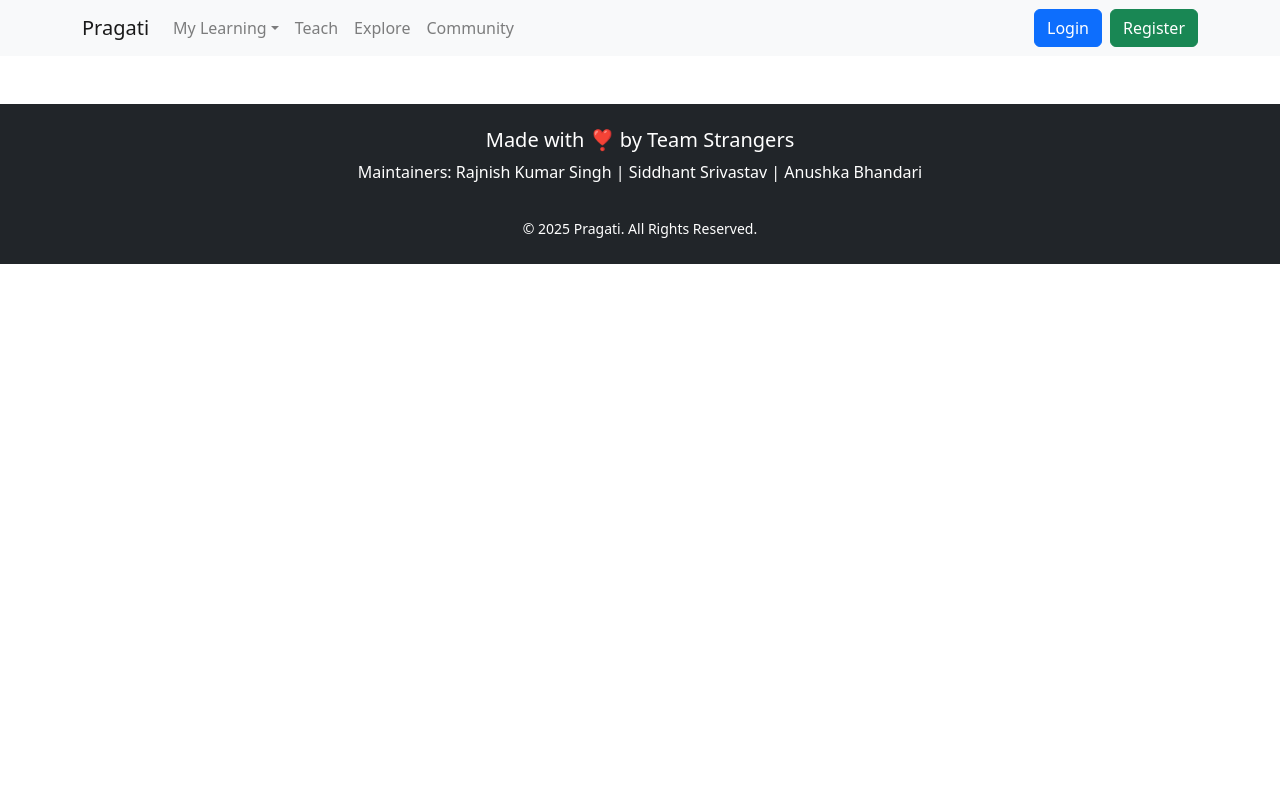
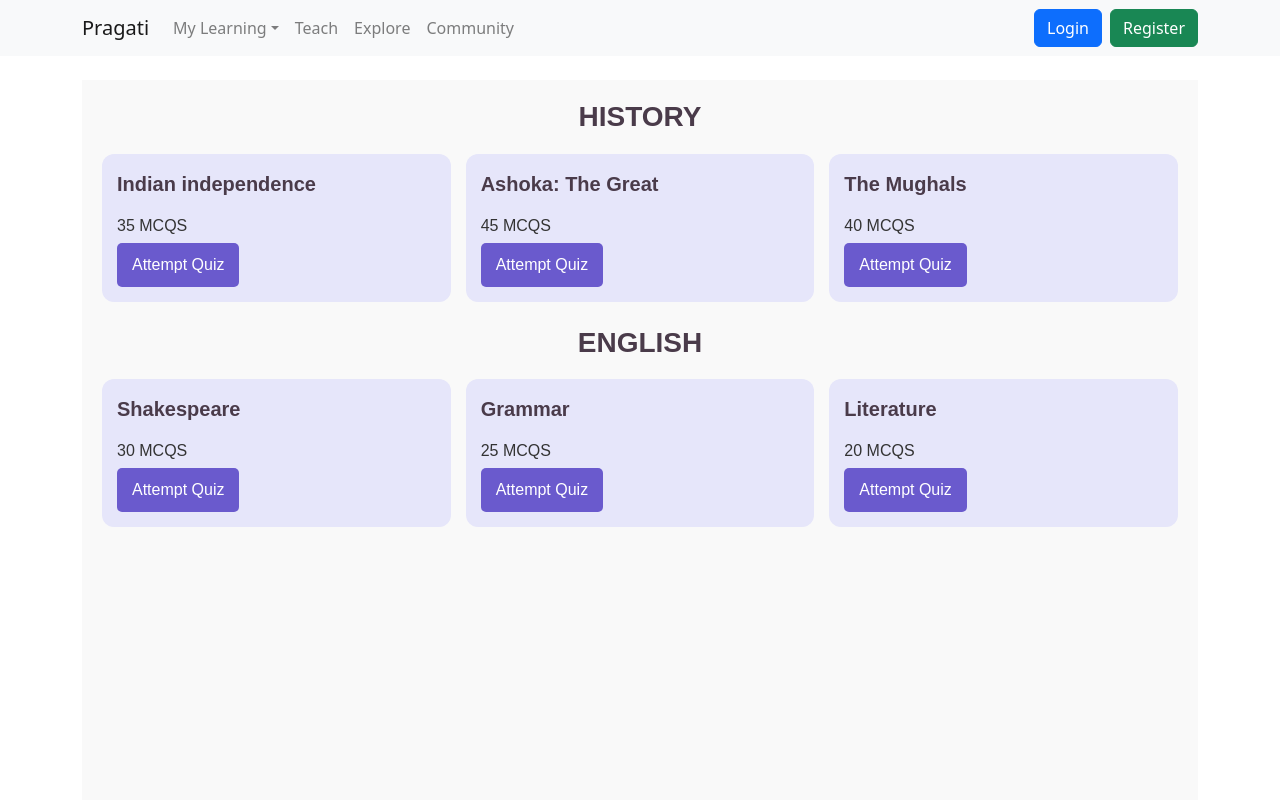
Before and after one commit to rks-031/pragati, a React (Vite) app in the folder frontend/: page /quiz in a window 1280 px wide. Shown: the top 800 px of the page. Built offline with nearby package versions, Linux system fonts and the light colour scheme.

Commit message:
quiz component initialized

```diff
--- a/frontend/src/App.jsx
+++ b/frontend/src/App.jsx
@@ -9,6 +9,7 @@ import 'bootstrap/dist/css/bootstrap.min.css';
 import Assessment from './components/Assessment';
 import ExamPrep from './components/ExamPrep';
 import Modules from './components/Modules';
+import Quiz from './components/Quiz';
 
 function App() {
   return (
@@ -22,6 +23,7 @@ function App() {
           <Route path="/assessment" element={<Assessment/>} />
           <Route path="/exam-preparation" element={<ExamPrep/>} />
           <Route path="/modules-courses" element={<Modules/>} />
+          <Route path="/quiz" element={<Quiz/>} />
         </Routes>
       </Container>
       <Footer />
--- /dev/null
+++ b/frontend/src/components/Quiz.jsx
@@ -0,0 +1,44 @@
+import React from 'react';
+import '../styles/quiz.css';
+
+const Quiz = () => {
+  const subjects = [
+    { title: 'Indian independence', mcqs: 35 },
+    { title: 'Ashoka: The Great', mcqs: 45 },
+    { title: 'The Mughals', mcqs: 40 },
+  ];
+
+  const englishSubjects = [
+    { title: 'Shakespeare', mcqs: 30 },
+    { title: 'Grammar', mcqs: 25 },
+    { title: 'Literature', mcqs: 20 },
+  ];
+
+  return (
+    <div className="quiz-container">
+      <h1 className="quiz-header">HISTORY</h1>
+      <div className="subject-list">
+        {subjects.map((subject, index) => (
+          <div className="subject-block" key={index}>
+            <div className="subject-title">{subject.title}</div>
+            <div className="mcq-count">{subject.mcqs} MCQS</div>
+            <button className="attempt-quiz-button">Attempt Quiz</button>
+          </div>
+        ))}
+      </div>
+        <br/>
+      <h1 className="quiz-header">ENGLISH</h1>
+      <div className="subject-list">
+        {englishSubjects.map((subject, index) => (
+          <div className="subject-block" key={index}>
+            <div className="subject-title">{subject.title}</div>
+            <div className="mcq-count">{subject.mcqs} MCQS</div>
+            <button className="attempt-quiz-button">Attempt Quiz</button>
+          </div>
+        ))}
+      </div>
+    </div>
+  );
+};
+
+export default Quiz;
--- /dev/null
+++ b/frontend/src/styles/quiz.css
@@ -0,0 +1,57 @@
+.quiz-container {
+  padding: 20px;
+  background-color: #f9f9f9;
+  min-height: 100vh;
+  font-family: 'Arial', sans-serif;
+}
+
+.quiz-header {
+  text-align: center;
+  font-size: 28px;
+  font-weight: bold;
+  color: #4A3B4A;
+  margin-bottom: 20px;
+}
+
+.subject-list {
+  display: flex;
+  flex-wrap: wrap;
+  gap: 15px;
+}
+
+.subject-block {
+  background-color: #E6E6FA;
+  border-radius: 12px;
+  padding: 15px;
+  display: flex;
+  flex-direction: column;
+  align-items: flex-start;
+  flex: 1 1 200px;
+}
+
+.subject-title {
+  font-size: 20px;
+  font-weight: bold;
+  color: #4A3B4A;
+}
+
+.mcq-count {
+  font-size: 16px;
+  color: #333;
+  margin: 5px 0;
+}
+
+.attempt-quiz-button {
+  background-color: #6A5ACD;
+  color: white;
+  border: none;
+  padding: 10px 15px;
+  border-radius: 5px;
+  font-size: 16px;
+  cursor: pointer;
+  margin-top: auto;
+}
+
+.attempt-quiz-button:hover {
+  background-color: #5A4DAC;
+}
```
